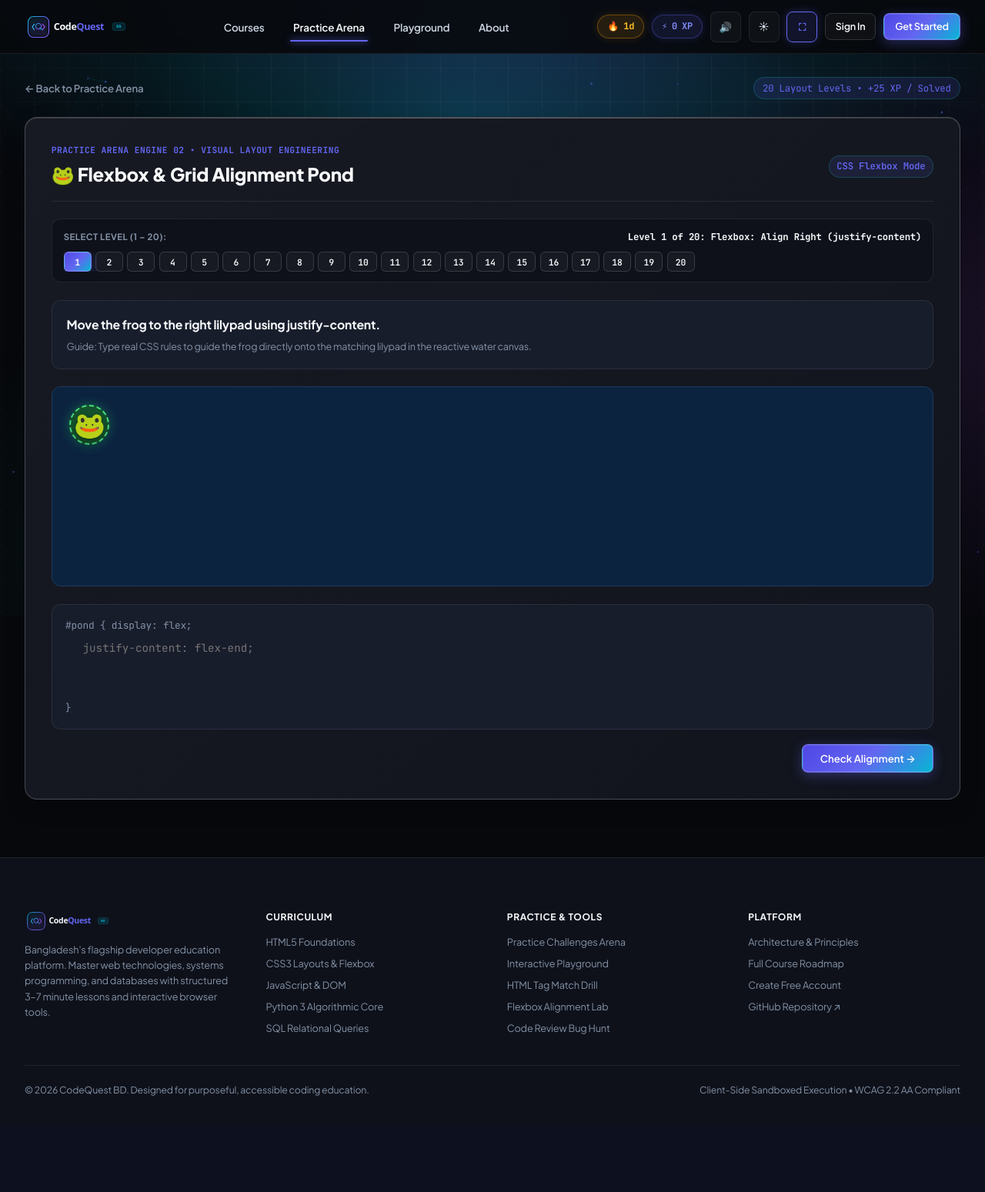
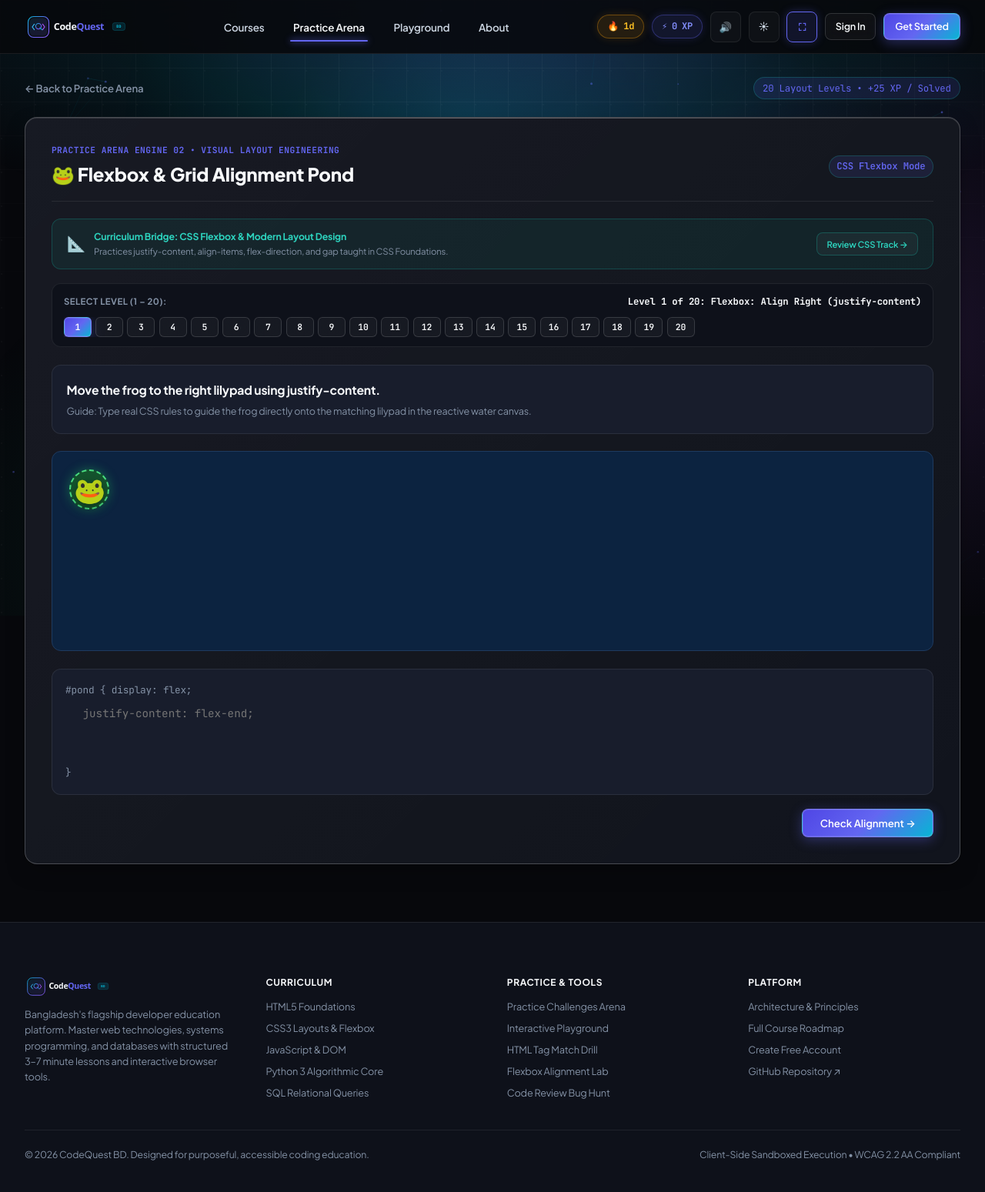
Before and after one commit to Sakib20050413/codequest-bd, a Django app: page /games/flexbox-pond/ in a window 1280 px wide. Shown: the whole page at 77% size. Before the commit the page ends 1424 px from the top, so only its background shows below. Run offline with Django 5.2, Linux system fonts and the light colour scheme; data comes from the database, SQL or seed files in the repository.

Commit message:
feat(games): add curriculum bridge banners to Rover 3D and Flexbox Pond

```diff
--- a/templates/games/flexbox_pond.html
+++ b/templates/games/flexbox_pond.html
@@ -29,6 +29,18 @@
       <div id="pondModeBadge" style="font-size: 0.82rem; color: var(--accent); font-family: var(--font-mono); font-weight: 600; background: var(--accent-subtle); padding: 0.25rem 0.65rem; border-radius: 999px; border: 1px solid rgba(20, 184, 166, 0.25);">
         CSS Flexbox Mode
       </div>
+    </div>
+
+    <!-- Connected Learning Curriculum Bridge -->
+    <div style="background: rgba(20, 184, 166, 0.08); border: 1px solid rgba(20, 184, 166, 0.25); border-radius: var(--radius-md); padding: 0.85rem 1.25rem; margin-bottom: 1.25rem; display: flex; align-items: center; justify-content: space-between; gap: 1rem; flex-wrap: wrap;">
+      <div style="display: flex; align-items: center; gap: 0.75rem;">
+        <span style="font-size: 1.3rem;">📐</span>
+        <div>
+          <div style="font-size: 0.82rem; font-weight: 700; color: #2dd4bf;">Curriculum Bridge: CSS Flexbox &amp; Modern Layout Design</div>
+          <div style="font-size: 0.76rem; color: var(--text-muted);">Practices justify-content, align-items, flex-direction, and gap taught in CSS Foundations.</div>
+        </div>
+      </div>
+      <a href="/courses/css-foundations/" class="btn btn-ghost" style="font-size: 0.75rem; padding: 0.35rem 0.85rem; border-color: rgba(20, 184, 166, 0.3); color: #2dd4bf;">Review CSS Track &rarr;</a>
     </div>
 
     <!-- 20-Level Selector Bar -->
```
Also changed, not shown: templates/games/rover_3d.html (+12 -0 lines).
